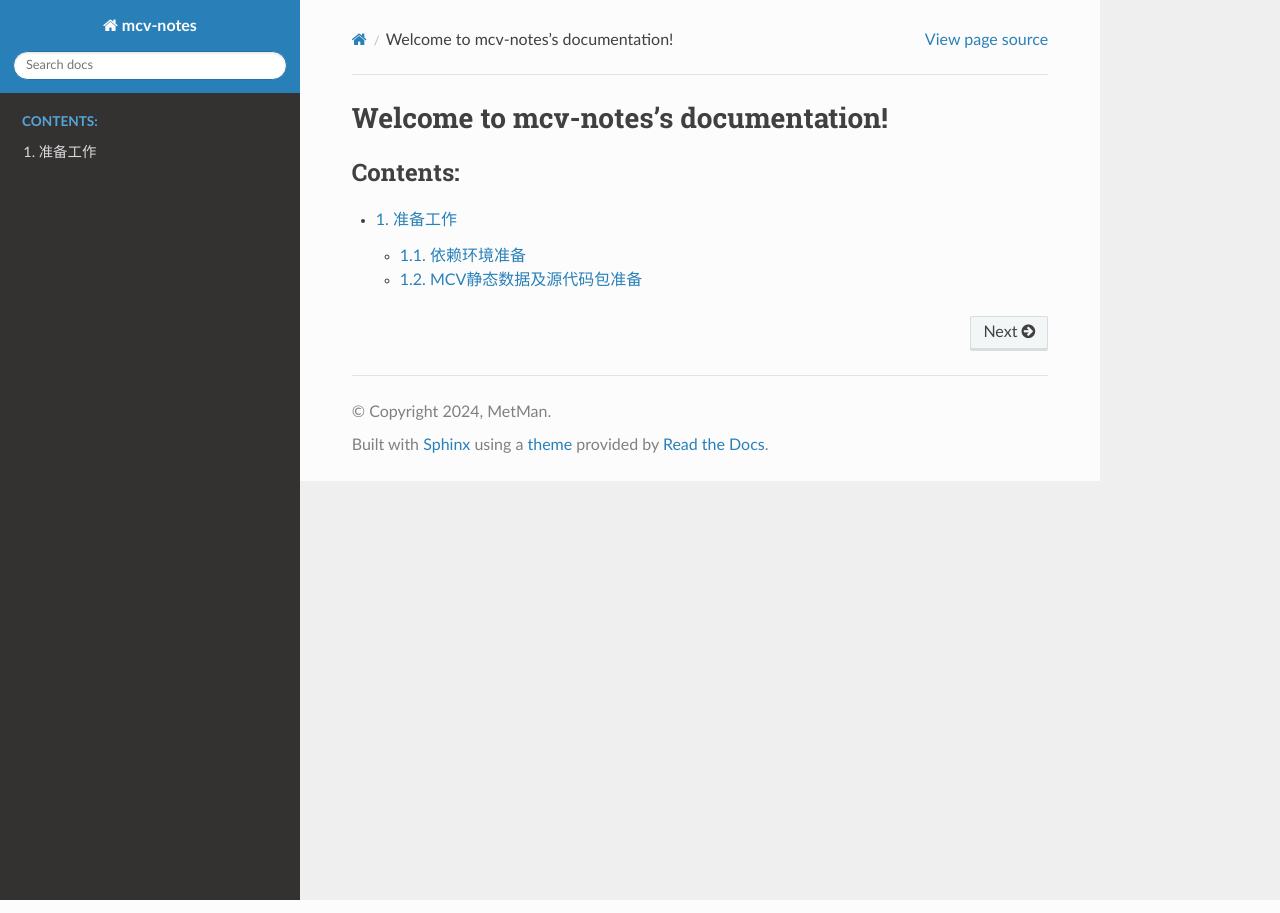
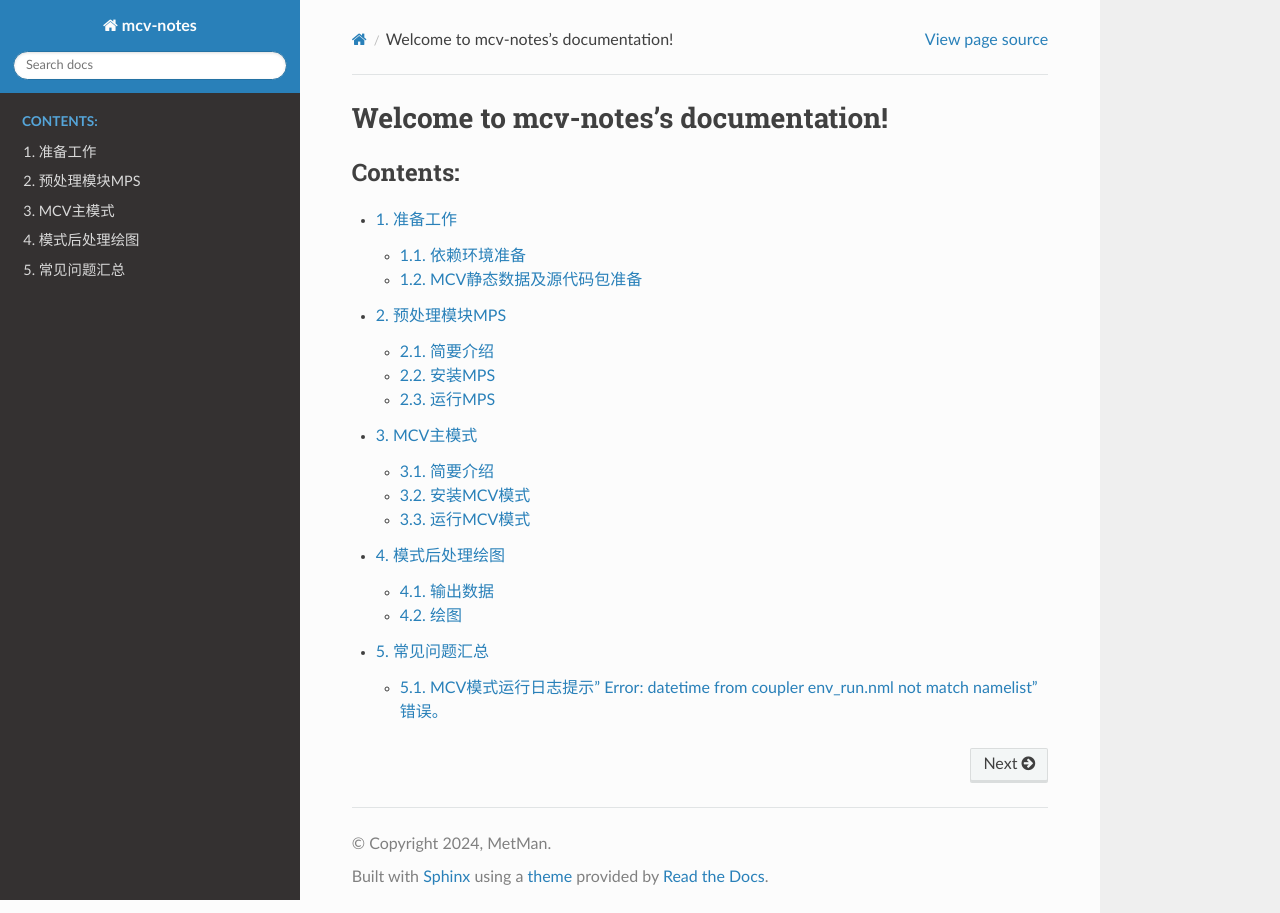
Before and after one commit to qingu/mug, a Sphinx documentation site: the page built from source/index.rst, in a window 1280 px wide. Built offline with Sphinx 7.4.7 and the Read the Docs theme 2.0.0, drawn with Linux system fonts in a browser that asks for light colours; some of the changed lines change nothing that is shown.

Commit message:
add articles

````diff
--- /dev/null
+++ b/source/运行篇/02_mps.md
@@ -0,0 +1,52 @@
+# 预处理模块MPS
+## 简要介绍
+
+Mcv Preprocess Systerm(MPS)是为新一代MCV模式开发的预处理系统，其功能即为MCV模式提供其所必需的初始场、边界条件（用于有限区域运行）以及物理过程静态资料等信息，以确保模式能够获得正确的数据输入，从而得到合理的预报结果。为了模式冷启动的进行，首先必须通过解码前端模式预报或再分析数据得到可以直接被MPS读取的数据格式，同时需要根据所给出的参数设置生成模式网格以及地形等相关数据；而后需要将解码后的气象数据插值到模式网格，并根据需要进行缺失大气变量的补充。
+
+MPS系统分为四个部分，分别为grib数据解码模块ungrib，地形及静态资料生成模块gengeo，水平插值模块interpmet以及初始场生成模块realdata。
+
+## 安装MPS
+
+```bash
+# 加载modulefile会自动设置以下环境变量
+# export JASPER=/path/to/install/jasper
+# export LAPACK_ROOT=/path/to/install/lapack
+# export NETCDF=/path/to/install/netcdf
+$ tar xzvf MCV_PUBLIC-v1.0.tar.gz
+$ cd MCV_PUBLIC-v1.0/MPS
+$ mkdir build
+$ cd build
+$ FC=ifort CC=icc cmake ..
+$ make -j 8
+$ cd ../run
+$ ln -s ../build/*.exe .
+```
+
+## 运行MPS
+
+```bash
+$ cd MPS/run
+
+# 编辑namelist.input文件
+
+# 链接MPS所需静态数据到运行目录下
+$ ln -sf $FIX_DATA/source_data .
+
+# 执行gengeo程序生成MCV网格和地形文件mcv_geog.nc
+$ ./gengeo.exe
+
+# 链接GRIB文件，生成GRIBFILE.XXX文件
+# NCEP GFS测试数据示例
+$ ./ link_grib.csh $FIX_DATA/source_data/met_data/NCEP_GFS/2022081000/gfs.t00z.pgrb2.0p50.f000
+
+# 解码GRIB文件，生成FILE:YYYY-MM-DD_HH的二进制文件
+$ ./ungrib.exe
+
+# 进行变量场水平插值，生成mcv_met_YYYYMMDDhhmmss.nc
+$ ./interpmet.exe
+
+# 进行变量场垂向插值，生成最终MCV驱动场mcv_input_$YYYYMMDDhhmmss.nc（区域版本同时生成侧边界条件数据）
+$ ./realdata.exe
+```
+
+namelist.input参数说明见附录A。
--- /dev/null
+++ b/source/运行篇/03_mcv.md
@@ -0,0 +1,114 @@
+# MCV主模式
+
+## 简要介绍
+
+在准备好模式积分所需的初始场（及区域模式边界场）数据后，下一步进入MCV模式积分预报环节。MCV非静力大气模式是基于球面曲线坐标系，采用多矩约束有限体积方法（Multi-moment Constrained Finite Volume Method，简称MCV）研发的高精度、数值守恒的区域/全球一体化完全可压缩的多矩非静力大气模式。多矩非静力大气模式动力框架的通量型控制方程建立在曲线坐标系下，可以通过曲线坐标系下的度量项切换，实现区域/全球球面数值网格一体化设计。当前全球模式采用球面立方球网格，区域模式采用传统经纬度网格。
+
+## 安装MCV模式
+
+### 简单安装方法
+
+MCV模式默认提供全球模式在中国气象局新一代高性能计算平台环境编译运行配置信息。默认配置信息为：
+
+- 基础编译器（Intel icc/ifort）
+- MPI库（Intel MPI）
+- 作业调度器（Slurm）
+- 计算节点信息（每个节点64核）
+- NETCDF库路径
+
+如果用户在该平台运行MCV，可以使用以下简便安装方法。
+
+```bash
+$ cd MCV_PUBLIC-v1.0/CCPL_PMCV/Experiments/PMCV
+$ source setenv.sh
+# 修改作业提交wckey信息,文件submit.sbatch.generic_linux第80行
+$ vi config/common/machine/generic_linux/submit.sbatch.generic_linux
+
+$ ./configure
+$ ./clean all
+$ ./compile
+```
+
+安装成功标志除了终端输出的Compile Completed信息外，在Experiments/PMCV/run/atm/MCV/exe目录下会生成可执行程序MCV。
+
+### 详细安装方法
+
+如果用户在其它计算平台运行，计算环境与中国气象局新一代高性能计算平台环境有差异，需要按照以下步骤修改配置文件。
+
+- 编译器及库信息
+
+修改配置文件`CCPL_PMCV/Experiments/PMCV/config/common/machine/generic_linux/common_compiler.generic_linux.cfg`中相应参数。
+
+- 计算节点及作业调度器信息
+
+修改目录`CCPL_PMCV/Experiments/PMCV/config/common/machine/generic_linux`中配置文件`env.generic_linux`，并以`submit.sbatch.generic_linux`为模板创建本平台作业调度脚本，比如使用PBS作业调度器，创建一个名为`submit.bsub.generic_linux`的脚本。
+
+修改好配置文件文件，首先执行configure脚本使配置生效，然后compile编译安装MCV。
+
+### 区域模式安装方法
+
+在配置文件`CCPL_PMCV/Experiments/PMCV/config/atm/MCV/compiler.cfg`中将条件预编译参数**DEF**中`-DCUBE`替换为`-DLATLON`，安装方法与全球模式相同。
+
+## 运行MCV模式
+
+### 运行前准备
+
+- 初始场数据准备
+
+将MPS生成的初始场数据mcv_input_$YYYYMMDDhhmmss.nc链接或拷贝到目录PMCV/run/atm/MCV/data。
+
+- 物理静态数据准备
+
+```bash
+$ cd PMCV/run/atm/MCV/data
+$ ./link_clim.sh   #确保脚本中FIX_AM指向正确的静态数据路径
+```
+
+- 模式配置文件准备
+
+需要修改以下配置文件（参考版本提供的自由度为1°的示例）。
+
+ - namelist.atm : 模式运行控制参数，包括分辨率、起报时间、方案选择等。
+ - input.nml : 物理参数化方案配置文件。
+ - env_run.xml
+
+```bash
+# 配置文件在PMCV/run/atm/MCV/data目录下
+# 生成物理过程配置文件input.nml
+$ vi namelist.atm   #修改模式分辨率、积分时间、输出频次dumpstep等参数
+
+$ ./make_input_nml.sh res imp_physics
+ #res指模式分辨率，数值代表MCV立方球网格每个面的VIA cells数目，与namelist.atm中nx参数值相同，比如自由度1°的res=45；
+ #指定微物理方案,imp_physics= 11 (默认，GFDL方案)， 99 (zhao方案)
+
+$ vi Experiments/PMCV/CCPL_dir/config/all/env_run.xml
+ # 修改起报日期start_date参数
+```
+
+### 运行模式
+
+两种方法：
+
+1. runcase提交作业
+
+在Experiments/PMCV目录下提交runcase脚本。
+
+注意只能在PMCV目录下提交作业
+
+```bash
+$ cd Experiments/PMCV
+$ ./runcase
+```
+
+这种提交方式如果需要修改计算核数，必须提前修改配置文件Experiments/PMCV/config/common/case.conf并执行configure脚本使设置生效。
+
+2. 直接提交作业脚本
+
+如果Experiments/PMCV/job_logs目录下已存在类似job.submit.xxxx作业脚本，可以在PMCV目录下直接使用sbatch提交该作业脚本，修改作业运行参数不需要执行configure脚本。
+
+```bash
+$ cd Experiments/PMCV  # 必须在该目录下提交，否则会运行出错
+$ sbatch job_logs/job.submit.xxxx
+```
+
+模式标准输出和标准错误会重定向到log文件中，job_logs目录下日志文件PMCV.error.xxxx, PMCV.output.xxxx （具体与作业脚本设置有关）。
--- /dev/null
+++ b/source/运行篇/04_postprocess.md
@@ -0,0 +1,12 @@
+# 模式后处理绘图
+
+## 输出数据
+
+运行成功后会在Experiments/PMCV/CCPL_dir/run/data目录下生成模式面、等压面二进制数据及对应的GrADS CTL文件。
+
+- 模式面数据：gradsmodelvar_YYYYMMDDHH.dat (CTL文件model_YYYYMMDDHH.ctl)
+- 等压面数据：grads_YYYYMMDDHH.dat （CTL文件post_YYYYMMDDHH.ctl）
+
+## 绘图
+
+使用GrADS等绘图工具进行图形绘制。
--- /dev/null
+++ b/source/运行篇/05_problems.md
@@ -0,0 +1,7 @@
+# 常见问题汇总
+
+## MCV模式运行日志提示” Error: datetime from coupler env_run.nml not match namelist”错误。
+
+原因：MCV模式namelist.atm设置的模拟起报时间与env_run.xml不一致。
+
+解决方法：修改Experiments/PMCV/CCPL_dir/config/all/env_run.xml中节点值start_second和start_second与namelist.atm匹配。
--- a/source/运行篇/index.rst
+++ b/source/运行篇/index.rst
@@ -3,3 +3,7 @@
    :numbered: 2
 
    01_Depends
+   02_mps
+   03_mcv
+   04_postprocess
+   05_problems
````
